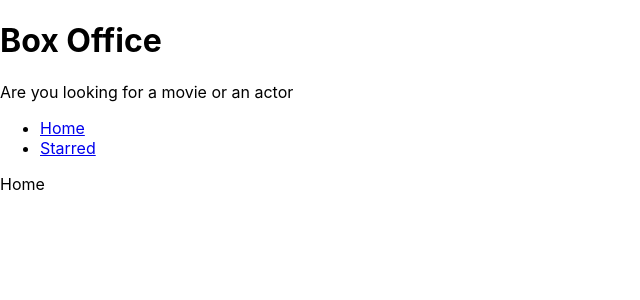
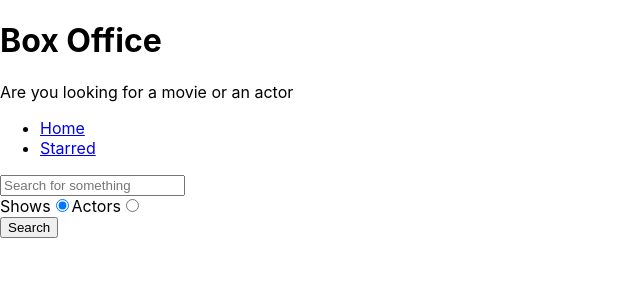
Before and after one commit to SaiPriyatham10/Box-Office, a React (Create React App) app: page / in a window 1280 px wide. Shown: the top 300 px of the page, without its empty margins (0-640 px from the left). Built offline with nearby package versions, Linux system fonts and the light colour scheme.

Commit message:
created shows and actors search

```diff
--- /dev/null
+++ b/src/misc/config.js
@@ -0,0 +1,7 @@
+const API_BASE_URL = 'https://api.tvmaze.com';
+
+export async function apiGet(queryString){
+
+    const response = fetch(`${API_BASE_URL}${queryString}`).then(r => r.json())
+    return response;
+}
--- a/src/pages/Home.js
+++ b/src/pages/Home.js
@@ -1,10 +1,73 @@
-import React from 'react'
+import React, {useState} from 'react'
 import MainPageLayout from '../components/MainPageLayout';
 
+import {apiGet} from '../misc/config'
+
 const Home = () => {
+
+    const [input,SetInput] = useState('');
+    const [result,UpdateResult] = useState(null);
+    const [searchOptions, setSearchOptions] = useState('shows');
+
+    const isShowSearch = searchOptions==='shows';
+
+    const onInputChange = (env) =>{
+        SetInput(env.target.value);
+    }
+
+    const onSearch = () => {
+        apiGet(`/search/${searchOptions}?q=${input}`).then(result => {
+            UpdateResult(result);
+        });
+    }
+
+    const onKeyDown = (ev) => {
+        if(ev.keyCode === 13 ){
+            onSearch();
+        }
+    }
+
+    const onRadioChange = (ev) =>{
+        setSearchOptions(ev.target.value)
+    }
+
+    const renderResults = () =>{
+        if(result && result.length ===0){
+            return <div>No Result</div>
+        }
+
+        if(result && result.length>0){
+            return result[0].show ? result.map((item) =>
+            (<div key={item.show.id}>{item.show.name}</div>))
+            : result.map(item => (
+                <div key={item.person.id}>{item.person.name}</div>
+            ))
+        }
+
+    }
+
     return(
         <MainPageLayout>
-            Home
+            <input type="text" placeholder="Search for something" onKeyDown={onKeyDown} onChange={onInputChange} value={input}/>
+
+            <div>
+                <label htmlFor ="shows-search">
+                    Shows
+                    <input id="shows-search" type="radio" value="shows" checked={isShowSearch} onChange={onRadioChange}/>
+                </label>
+
+                <label htmlFor="actors-search">
+                    Actors
+                    <input id="actors-search" type="radio" value="people" checked={!isShowSearch} onChange={onRadioChange}/>
+                </label>
+
+            </div>
+
+
+            <button type="button" onClick={onSearch}>
+                Search
+            </button>
+            {renderResults()}
         </MainPageLayout>
     );
 }
```
